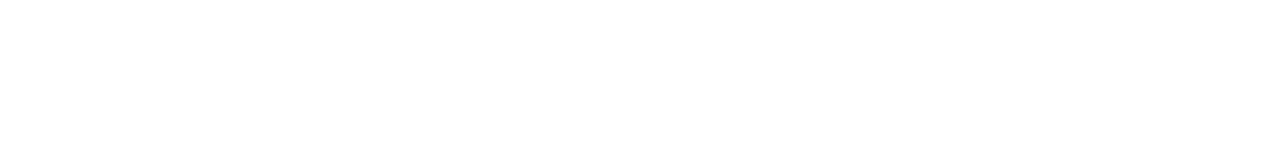
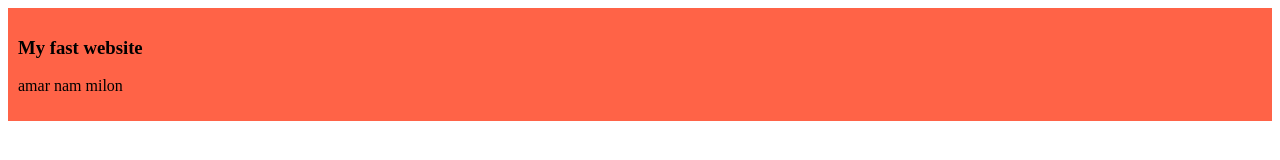
Before and after one commit to MilonAhmed123367/My-simple-website, a plain HTML site: page index.html in a window 1280 px wide. Drawn offline with Linux system fonts and the light colour scheme.

Commit message:
added firrst blog

```diff
--- a/index.html
+++ b/index.html
@@ -4,8 +4,12 @@
   <meta charset="UTF-8">
   <meta name="viewport" content="width=device-width, initial-scale=1.0">
   <title>My simple website</title>
+  <link rel="stylesheet" href="style/blog.css">
 </head>
 <body>
-
+  <div>
+    <h3>My fast website</h3>
+    <p>amar nam milon</p>
+  </div>
 </body>
 </html>
--- /dev/null
+++ b/style/blog.css
@@ -0,0 +1,4 @@
+div{
+  background-color: tomato;
+  padding: 10px;
+}
```
